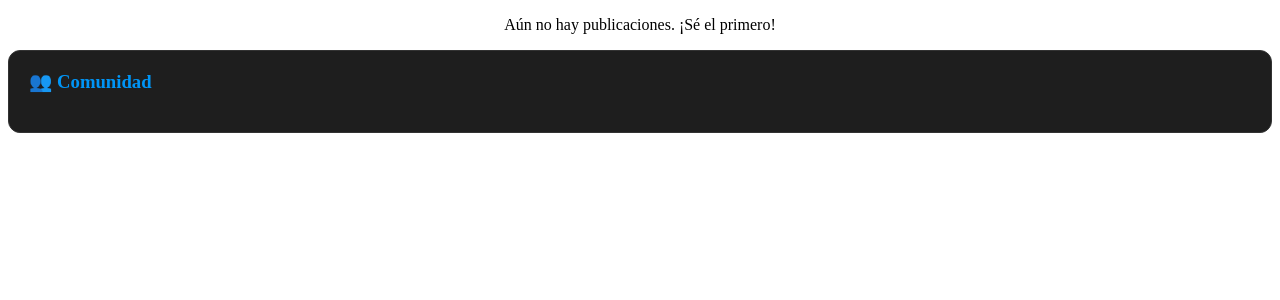
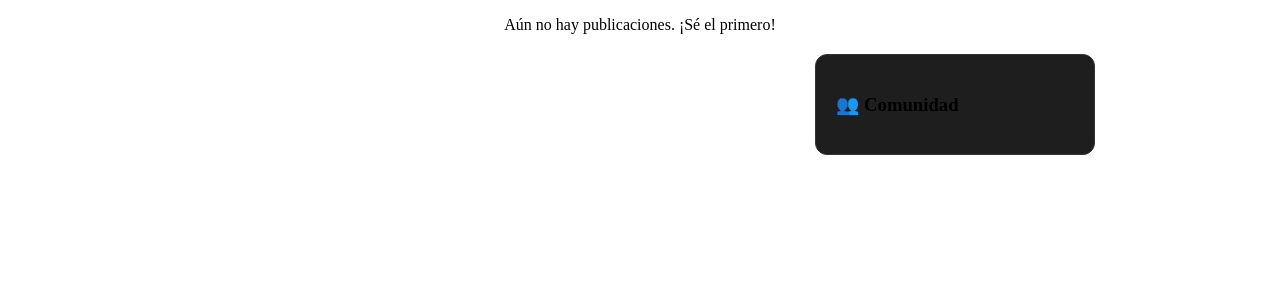
Before and after one commit to CarthDwigth/temugram, a Flask app: page / in a window 1280 px wide. Shown: the part 45-345 px from the top of the page. Run offline with Flask 3, Linux system fonts and the light colour scheme; data that the repository does not hold is empty; some libraries are stand-ins or nearby versions.

Commit message:
Actualización automática: 30/12/2025 00:29

```diff
--- a/static/estilos.css
+++ b/static/estilos.css
@@ -39,3 +39,65 @@
         position: static;
     }
 }
+
+/* Contenedor que abraza a ambos */
+.main-container {
+    display: flex;
+    justify-content: center; /* Centra el conjunto en la pantalla */
+    gap: 30px;              /* Espacio entre feed y comunidad */
+    max-width: 1000px;
+    margin: 20px auto;      /* Centra el contenedor */
+    padding: 0 15px;
+}
+
+/* Columna del Feed */
+.feed-column {
+    flex: 0 1 600px;        /* No crece más de 600px */
+    width: 100%;
+}
+
+/* Columna de Comunidad */
+.sidebar-column {
+    flex: 0 0 280px;        /* Ancho fijo de 280px */
+    position: sticky;       /* Se queda quieta al bajar */
+    top: 80px;              /* Distancia desde el techo al bajar */
+    height: fit-content;
+}
+
+/* Estilo de la tarjeta de comunidad */
+.comunidad-card {
+    background: #1e1e1e;
+    border: 1px solid #333;
+    border-radius: 12px;
+    padding: 20px;
+}
+
+.usuario-linea {
+    display: flex;
+    align-items: center;
+    gap: 10px;
+    margin-bottom: 12px;
+}
+
+.info-mini a {
+    color: white;
+    text-decoration: none;
+    font-weight: bold;
+    display: block;
+}
+
+.info-mini small {
+    color: #888;
+}
+
+/* RESPONSIVE: Si el celular es pequeño, la comunidad se oculta o se va abajo */
+@media (max-width: 850px) {
+    .main-container {
+        flex-direction: column;
+        align-items: center;
+    }
+    .sidebar-column {
+        display: none; /* Opcional: oculta comunidad en celulares para priorizar fotos */
+        width: 100%;
+    }
+}
--- a/templates/index.html
+++ b/templates/index.html
@@ -64,22 +64,31 @@
         <p style="text-align: center;">Aún no hay publicaciones. ¡Sé el primero!</p>
     {% endif %}
 </main>
-    <aside class="comunidad" style="flex: 1; position: sticky; top: 20px; height: fit-content;">
-        <div class="card" style="background: #1e1e1e; padding: 20px; border-radius: 12px; border: 1px solid #333;">
-            <h3 style="color: #0095f6; margin-top: 0;">👥 Comunidad</h3>
-            <div class="lista-usuarios" style="display: flex; flex-direction: column; gap: 15px; margin-top: 15px;">
-                {% for u in usuarios %}
-                    <div class="usuario-item" style="display: flex; align-items: center; gap: 10px;">
-                        <span style="font-size: 1.5em;">{{ u[3] or '👤' }}</span> <div style="display: flex; flex-direction: column;">
-                            <a href="{{ url_for('main_routes.perfil', username=u[1]) }}"
-                               style="color: white; text-decoration: none; font-weight: bold; font-size: 0.9em;">
-                               @{{ u[1] }}
-                            </a>
-                            <span style="color: #888; font-size: 0.75em;">{{ u[2] }}</span> </div>
+    <div class="main-container">
+
+        <section class="feed-column">
+            {% for p in posts %}
+                <div class="post">
                     </div>
-                {% endfor %}
+            {% endfor %}
+        </section>
+
+        <aside class="sidebar-column">
+            <div class="comunidad-card">
+                <h3>👥 Comunidad</h3>
+                <div class="usuarios-lista">
+                    {% for u in usuarios %}
+                        <div class="usuario-linea">
+                            <span class="emoji-mini">{{ u[3] or '👤' }}</span>
+                            <div class="info-mini">
+                                <a href="{{ url_for('main_routes.perfil', username=u[1]) }}">@{{ u[1] }}</a>
+                                <small>{{ u[2] }}</small>
+                            </div>
+                        </div>
+                    {% endfor %}
+                </div>
             </div>
-        </div>
-    </aside>
+        </aside>
+    </div>
 </body>
 </html>
```
